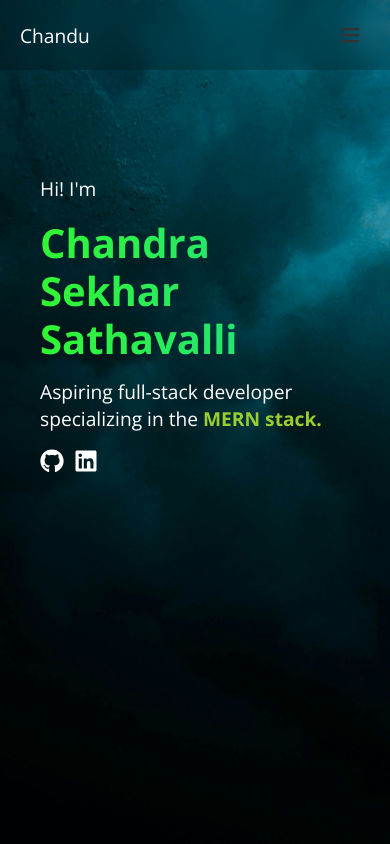
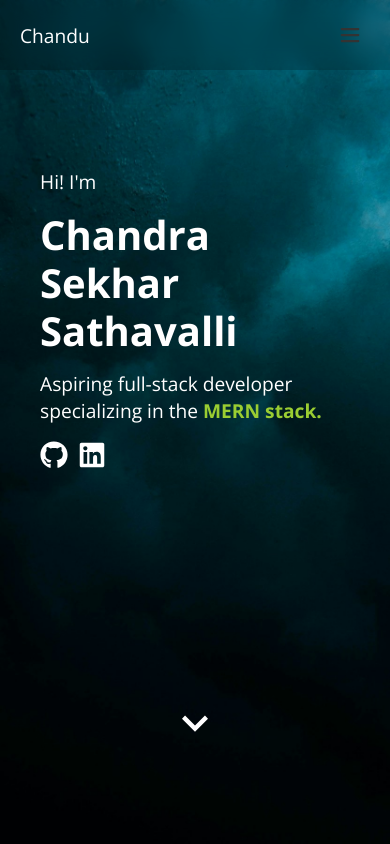
Before and after one commit to chandrasekhar-99/my-portfolio, a React (Create React App) app in the folder front-end/: page / in a window 390 px wide. Shown: the top 844 px of the page. Built offline with nearby package versions, Linux system fonts and the light colour scheme.

Commit message:
updated UI

```diff
--- a/front-end/package.json
+++ b/front-end/package.json
@@ -12,6 +12,7 @@
     "react": "^19.1.0",
     "react-dom": "^19.1.0",
     "react-icons": "^5.5.0",
+    "react-parallax": "^3.5.2",
     "react-router-dom": "^7.6.2",
     "react-scripts": "5.0.1",
     "react-scroll": "^1.9.3",
--- a/front-end/src/components/Home/index.css
+++ b/front-end/src/components/Home/index.css
@@ -2,54 +2,23 @@
   display: flex;
   flex-direction: column;
   align-items: center;
-  padding: 20px;
-  padding-top: 100px;
+  justify-content: space-between;
   min-height: 100vh;
   position: relative;
   background-image: url(../../assets/jeremy-bishop-G9i_plbfDgk-unsplash.jpg);
   background-repeat: no-repeat;
   background-size: cover;
   background-position: center;
+  padding: 20px;
 }
 
-
-/* .home-heading{
+.home-heading{
   color: #ffffff;
   font-size: 3.5rem;
   margin: 10px 0px 10px 0px;
   line-height: 1.2;
-} */
-
-.home-heading {
-  font-size: 3.5rem;
-  margin: 10px 0px 10px 0px;
-  line-height: 1.2;
-  font-weight: bold;
-  background: linear-gradient(
-    270deg,
-    #00ffc3,
-    #7f00ff,
-    #00bfff,
-    #39ff14,
-    #ff00ff
-  );
-  background-size: 1000% 1000%;
-  -webkit-background-clip: text;
-  -webkit-text-fill-color: transparent;
-  animation: heading-animation 30s ease-in-out infinite;
 }
 
-@keyframes heading-animation {
-  0% {
-    background-position: 0% 50%;
-  }
-  50% {
-    background-position: 100% 50%;
-  }
-  100% {
-    background-position: 0% 50%;
-  }
-}
 
 .home-description{
   color: #ffffff;
@@ -71,13 +40,31 @@
   font-size: 38px;
   margin-right: 20px;
   margin-top: 10px;
+  cursor: pointer;
+  transition: transform 0.3s;
+}
+
+.home-icons:hover {
+  transform: scale(1.1) ;
+}
+
+.home-scroll-icon{
+  color: #ffffff;
+  font-size: 38px;
+  transition: transform 0.3s;
+  cursor: pointer;
+}
+
+.home-scroll-icon:hover {
+  transform: scale(1.6);
 }
 
 .home-section{
   display: flex;
   flex-direction: column;
   align-items: center;
-  margin-top: 50px;
+  justify-content: center;
+  margin-top: 10%;
 }
 
 .span-highlight{
@@ -96,7 +83,7 @@
   }
 
   .home-icons {
-    font-size: 24px;
+    font-size: 28px;
     margin-right: 10px;
   }
 
@@ -105,5 +92,12 @@
     flex-direction: column;
     align-items: flex-start;
     padding: 20px;
+    margin-top: 35%;
+  }
+
+  .home-scroll-icon{
+    color: #ffffff;
+    font-size: 52px;
+    margin-bottom: 70px;
   }
 }
--- a/front-end/src/components/Home/index.js
+++ b/front-end/src/components/Home/index.js
@@ -2,8 +2,9 @@ import './index.css'
 import Navbar from '../Navbar'
 import About from '../About'
 import Projects from '../Projects'
-import { Element } from "react-scroll";
+import { Element, Link } from "react-scroll";
 import { FaGithub, FaLinkedin } from "react-icons/fa";
+import { MdKeyboardArrowDown } from "react-icons/md";
 
 const Home = () => {
   return(
@@ -18,8 +19,10 @@ const Home = () => {
                 <FaGithub className="home-icons"/>
                 <FaLinkedin className="home-icons"/>
               </div>
-            <div className="section"></div>
           </section>
+          <Link to="about" spy={true} offset={-90} smooth={true} duration={600} className="home-scroll-link">
+           <MdKeyboardArrowDown className="home-scroll-icon" />
+          </Link>
         </Element>
       <About/>
       <Projects/>
--- a/front-end/src/components/Navbar/index.js
+++ b/front-end/src/components/Navbar/index.js
@@ -25,9 +25,9 @@ const renderDropdownMenu = () => {
       {/* Dropdown Menu */}
       {isOpen && (
         <div className="dropdown-menu">
-          <Link to="home" spy={true} offset={-80} smooth={true} duration={600} className="menu-item">Home</Link>
-          <Link to="about" spy={true} offset={-80} smooth={true} duration={600} className="menu-item">About</Link>
-          <Link to="projects" spy={true} offset={-80} smooth={true} duration={600} className="menu-item">Projects</Link>
+          <Link to="home" spy={true} offset={-90} smooth={true} duration={600} className="menu-item">Home</Link>
+          <Link to="about" spy={true} offset={-90} smooth={true} duration={600} className="menu-item">About</Link>
+          <Link to="projects" spy={true} offset={-90} smooth={true} duration={600} className="menu-item">Projects</Link>
         </div>
       )}
     </div>
@@ -37,11 +37,11 @@ const renderDropdownMenu = () => {
   return(
     <nav className='navbar'>
       <div className='navbar-container'>
-        <Link to="home" spy={true} offset={-80} smooth={true} duration={600} className='nav-logo'>Chandu</Link>
+        <Link to="home" spy={true} offset={-90} smooth={true} duration={600} className='nav-logo'>Chandu</Link>
         <ul className='nav-links-container'>
-          <li><Link to="home" spy={true} offset={-80} smooth={true} duration={600} className="nav-list-items">Home</Link></li>
-          <li><Link to="about" spy={true} offset={-80} smooth={true} duration={600} className="nav-list-items">About</Link></li>
-          <li><Link to="projects" spy={true} offset={-80} smooth={true} duration={600} className="nav-list-items">Projects</Link></li>
+          <li><Link to="home" spy={true} offset={-90} smooth={true} duration={600} className="nav-list-items">Home</Link></li>
+          <li><Link to="about" spy={true} offset={-90} smooth={true} duration={600} className="nav-list-items">About</Link></li>
+          <li><Link to="projects" spy={true} offset={-90} smooth={true} duration={600} className="nav-list-items">Projects</Link></li>
         </ul>
         {renderDropdownMenu()}
       </div>
```
Also changed, not shown: 1 other file (tests, documents, lock files or other folders). Lines whose indentation alone changed are shown as unchanged.
